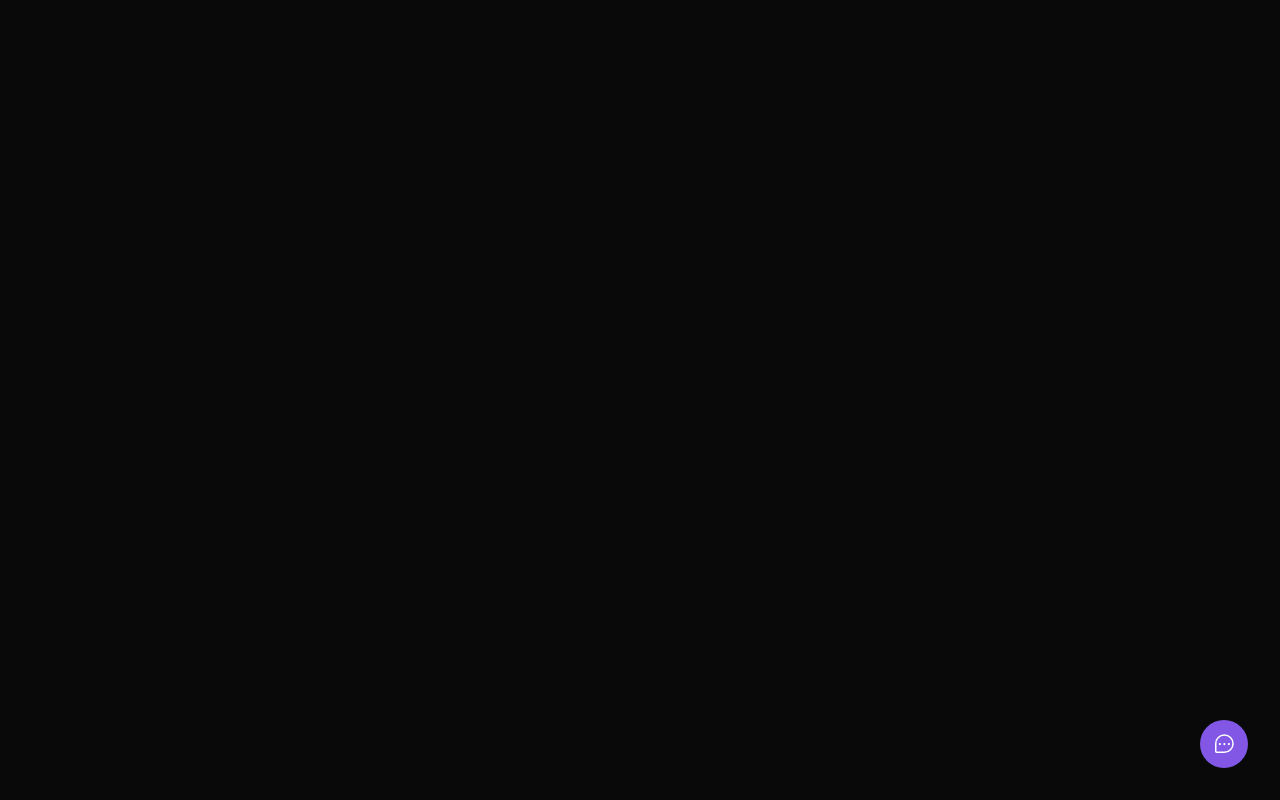
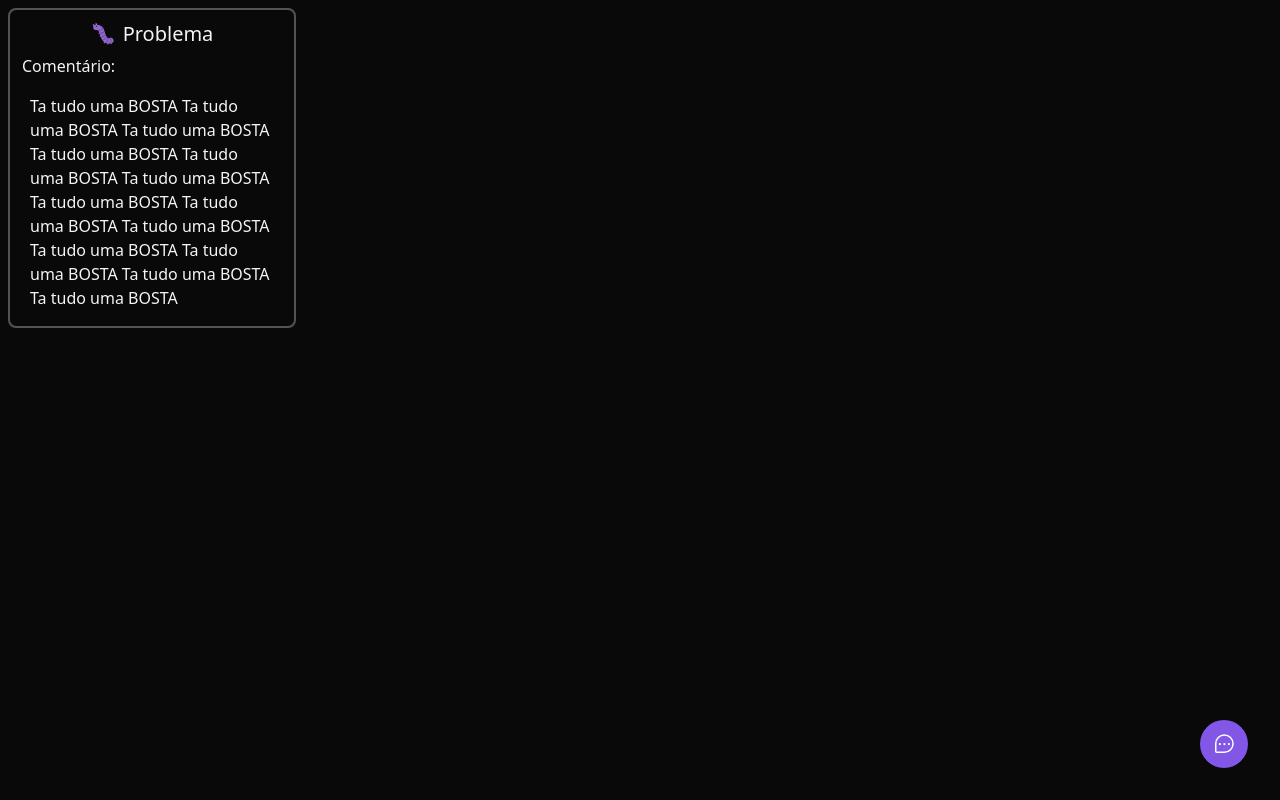
Before and after one commit to LucasMatheos/NLW-Return, a React (Vite) app: page / in a window 1280 px wide. Built offline with nearby package versions, Linux system fonts and the light colour scheme; no server answers.

Commit message:
starting WidgetCard an Display

```diff
--- a/src/App.tsx
+++ b/src/App.tsx
@@ -1,9 +1,11 @@
 import { Widget } from "./components/Widget";
+import { WidgetDisplay } from "./components/WidgetDisplay";
 
 export function App() {
   return (
     <>
       <Widget />
+      <WidgetDisplay />
     </>
   );
 }
--- /dev/null
+++ b/src/components/WidgetDisplay/WidgetCard.tsx
@@ -0,0 +1,43 @@
+import bugImage from "../../assets/bug.svg";
+
+interface WidgetCardProps {
+  type: string;
+  comment: string;
+  screenshot?: string;
+}
+export function WidgetCard() {
+  return (
+    <div
+      className="
+      flex
+      flex-col
+      gap-2
+      border-2
+      rounded-lg
+      p-3
+      w-72
+      h-80
+      m-2
+      border-zinc-600
+      bg-transparent
+    "
+    >
+      <header>
+        <span className="text-xl leading-6 flex items-center justify-center gap-2">
+          <img src={bugImage} alt="" className="h-6 w-6" /> Problema
+        </span>
+      </header>
+      <span className="">Comentário:</span>
+      <main className="w-[258px] h-auto rounded-md  text-zinc-100  bg-transparent scrollbar scrollbar-thumb-zinc-700 scrollbar-track-transparent scrollbar-thin">
+        <p className="p-2">
+          Ta tudo uma BOSTA Ta tudo uma BOSTA Ta tudo uma BOSTA Ta tudo uma
+          BOSTA Ta tudo uma BOSTA Ta tudo uma BOSTA Ta tudo uma BOSTA Ta tudo
+          uma BOSTA Ta tudo uma BOSTA Ta tudo uma BOSTA Ta tudo uma BOSTA Ta
+          tudo uma BOSTA Ta tudo uma BOSTA
+        </p>
+
+        <img className="mt-2" src={bugImage} alt="ScreenShoot" />
+      </main>
+    </div>
+  );
+}
--- /dev/null
+++ b/src/components/WidgetDisplay/index.tsx
@@ -0,0 +1,16 @@
+import { WidgetCard } from "./WidgetCard";
+
+export function WidgetDisplay() {
+  return (
+    <div
+      className="
+      w-[calc(100vw-1rem)]
+      flex
+      flex-wrap
+
+      "
+    >
+      <WidgetCard />
+    </div>
+  );
+}
```
